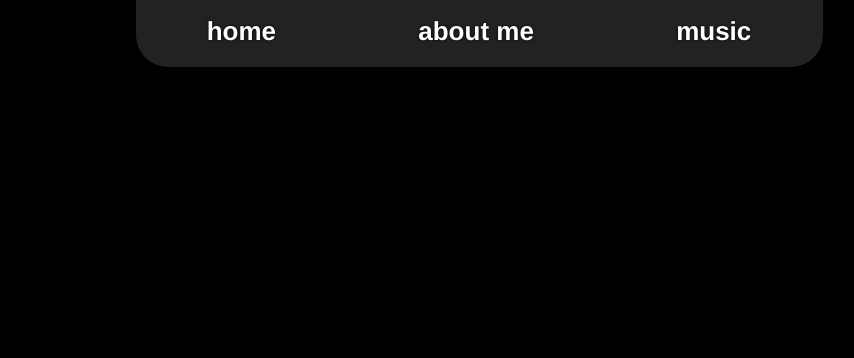
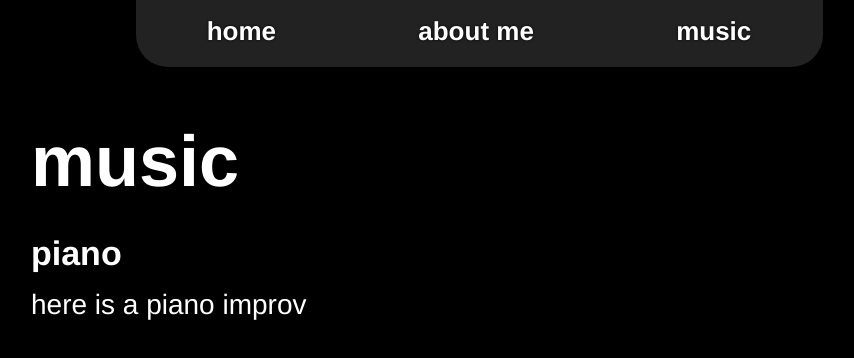
Before and after one commit to lars06/lars06.github.io, a React (Create React App) app: page /music in a window 1280 px wide. Shown: the top 358 px of the page, without its empty margins (161-1015 px from the left). Built offline with nearby package versions, Linux system fonts and the light colour scheme.

Commit message:
Add initial content and style for about and music pages

```diff
--- a/src/About.tsx
+++ b/src/About.tsx
@@ -4,7 +4,8 @@ import './index.css';
 function About() {
   return (
     <div className="content">
-        <h1>about</h1>
+        <h1>about me</h1>
+        <p>hi i'm lars</p>
     </div>
   );
 }
--- a/src/Music.tsx
+++ b/src/Music.tsx
@@ -3,8 +3,10 @@ import './index.css';
 
 function Music() {
   return (
-    <div>
+    <div className="content">
         <h1>music</h1>
+        <h2>piano</h2>
+        <p>here is a piano improv</p>
     </div>
   );
 }
--- a/src/index.css
+++ b/src/index.css
@@ -106,3 +106,25 @@ nav a {
     border-radius: 20em;
     box-shadow: 0px 0px 50px black;
 }
+
+.content {
+    padding-top: 15vh;
+    padding-left: 15vw;
+}
+
+.content h1 {
+    font-size: calc(40px + 4vmin);
+    color: white;
+    padding-bottom: 4vh;
+}
+
+.content h2 {
+    font-size: calc(10px + 3vmin);
+    color: white;
+    padding-bottom: 2vh;
+}
+
+.content p {
+    font-size: calc(12px + 2vmin);
+    color: white;
+}
```
